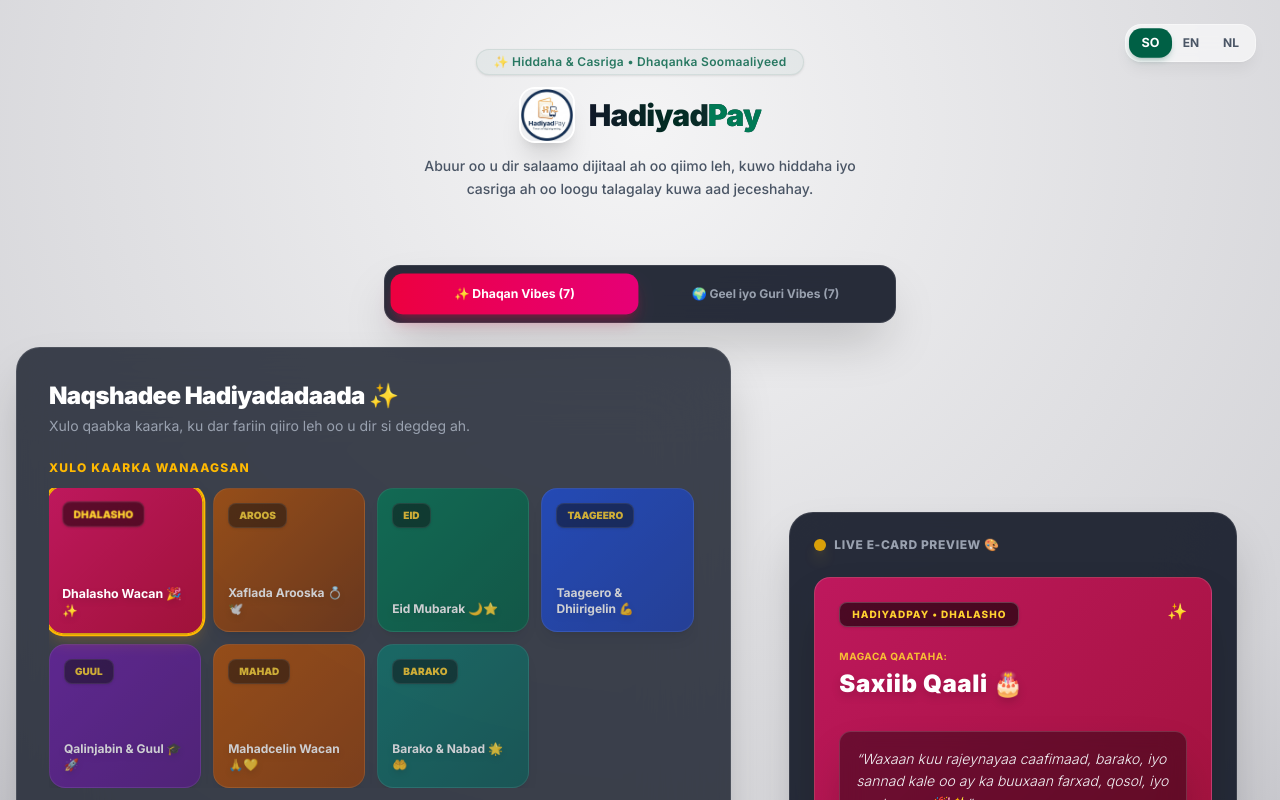
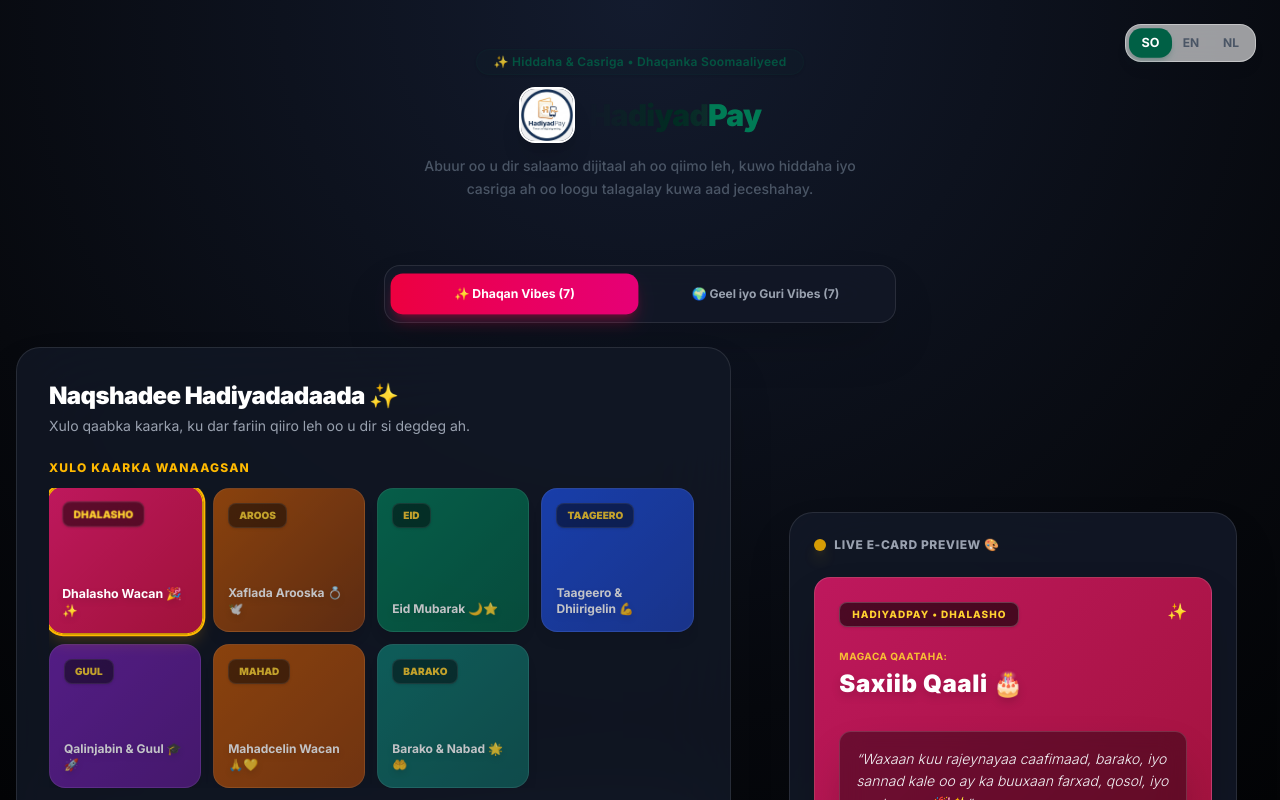
Before and after one commit to hrmadenITFLOWZ/hadiyadpay, a Next.js app: page / in a window 1280 px wide. Shown: the top 800 px of the page. Built offline with nearby package versions, Linux system fonts and the light colour scheme.

Commit message:
Fix layout background to high-end Hallmark dark theme

```diff
--- a/src/app/layout.tsx
+++ b/src/app/layout.tsx
@@ -5,8 +5,8 @@ import "./globals.css";
 const inter = Inter({ subsets: ["latin"] });
 
 export const metadata: Metadata = {
-  title: "HadiyadPay | Personalized Digital Greetings",
-  description: "Create and send thoughtful, customized digital greeting cards and celebratory moments to your loved ones.",
+  title: "HadiyadPay | Digital Greetings & Cultural Experiences",
+  description: "Create and send thoughtful, customized digital greeting cards blended with heritage and modern warmth.",
   metadataBase: new URL('https://www.hadiyadpay.com'),
   openGraph: {
     title: 'HadiyadPay | Personalized Digital Greetings & E-Cards',
@@ -38,7 +38,7 @@ export default function RootLayout({
   children: React.ReactNode;
 }) {
   return (
-    <html lang="so">
+    <html lang="so" className="dark">
       <head>
         <meta property="og:image" content="https://www.hadiyadpay.com/images/logo.jpg" />
         <meta property="og:image:secure_url" content="https://www.hadiyadpay.com/images/logo.jpg" />
@@ -47,11 +47,12 @@ export default function RootLayout({
         <meta property="og:image:height" content="630" />
       </head>
       <body
+        className={`${inter.className} text-gray-100 min-h-screen antialiased selection:bg-amber-500 selection:text-black`}
         style={{
-          backgroundColor: '#e4e4e7',
-          backgroundImage: 'radial-gradient(circle at 50% 10%, #f4f4f5 0%, #d4d4d8 60%, #a1a1aa 100%)'
+          backgroundColor: '#07090e',
+          backgroundImage: 'radial-gradient(circle at 50% 0%, #131b2e 0%, #07090e 70%, #030406 100%)',
+          backgroundAttachment: 'fixed'
         }}
-        className={`${inter.className} text-gray-900 min-h-screen antialiased selection:bg-emerald-600 selection:text-white`}
       >
         {children}
       </body>
```
